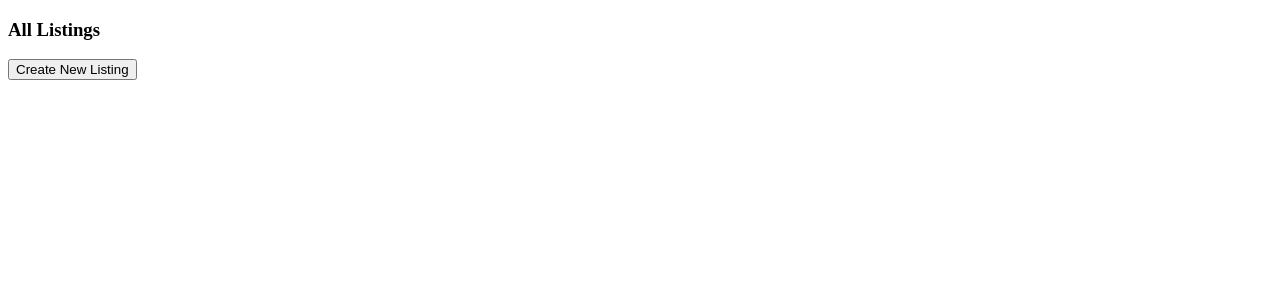
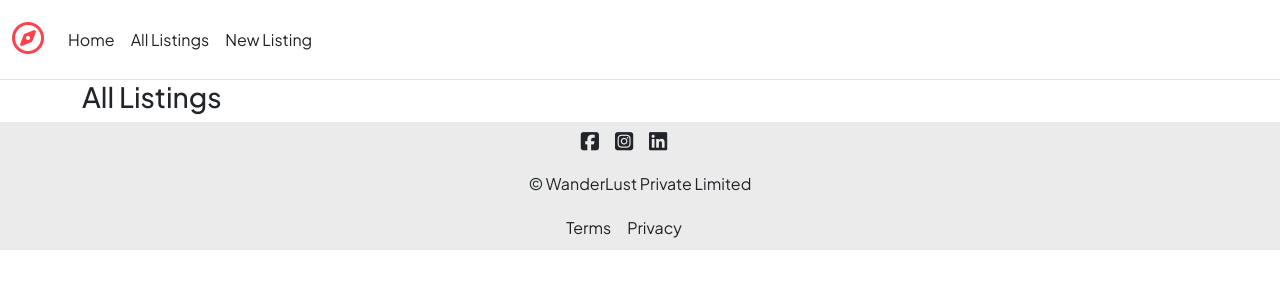
Before and after one commit to trpyyadav/AirBnb-WanderLust, a Node server app: page /listings in a window 1280 px wide. Shown: the top 300 px of the page. Run offline with Node 20, Linux system fonts and the light colour scheme; data that the repository does not hold is empty; some libraries are stand-ins or nearby versions.

Commit message:
Added Styles

```diff
--- a/app.js
+++ b/app.js
@@ -4,6 +4,7 @@ const path = require("path");
 const mongoose = require("mongoose");
 const Listing = require("./models/listing.js");
 const methodOverride = require("method-override");
+const ejsMate = require("ejs-mate");
 
 
 app.set("view engine", "ejs");
@@ -11,6 +12,7 @@ app.set("views", path.join(__dirname, "views"));
 app.use(express.static(path.join(__dirname, "public")));
 app.use(express.urlencoded({extended: true}));
 app.use(methodOverride("_method"));
+app.engine('ejs', ejsMate);
 
 
 main()
--- a/models/listing.js
+++ b/models/listing.js
@@ -9,8 +9,8 @@ const listingSchema = new Schema({
     description: String,
     image: {
         type: String,
-        default: "https://unsplash.com/photos/a-sandy-beach-with-palm-trees-and-water-isEwS4PsQSA",
-        set: (v) => v === "" ? "https://unsplash.com/photos/a-sandy-beach-with-palm-trees-and-water-isEwS4PsQSA" : v,
+        default: "https://images.unsplash.com/photo-1506744038136-46273834b3fb?q=80&w=2070&auto=format&fit=crop&ixlib=rb-4.0.3&ixid=M3wxMjA3fDB8MHxwaG90by1wYWdlfHx8fGVufDB8fHx8fA%3D%3D",
+        set: (v) => v === "" ? "https://images.unsplash.com/photo-1506744038136-46273834b3fb?q=80&w=2070&auto=format&fit=crop&ixlib=rb-4.0.3&ixid=M3wxMjA3fDB8MHxwaG90by1wYWdlfHx8fGVufDB8fHx8fA%3D%3D" : v,
     },
     price: Number,
     location: String,
--- a/package.json
+++ b/package.json
@@ -1,6 +1,7 @@
 {
   "dependencies": {
     "ejs": "^3.1.10",
+    "ejs-mate": "^4.0.0",
     "express": "^4.19.2",
     "method-override": "^3.0.0",
     "mongoose": "^8.5.1"
--- /dev/null
+++ b/public/css/style.css
@@ -0,0 +1,89 @@
+body {
+    font-family: "Plus Jakarta Sans", sans-serif !important;
+}
+
+.navbar {
+    height: 5rem;
+    background-color: white;
+}
+
+.nav-link {
+    color: #222222 !important;
+}
+
+.fa-compass {
+    color: #fe424d;
+    font-size: 2rem;
+}
+
+.f-info-socials, .f-info-links {
+    width: 100%;
+    display: flex;
+    justify-content: center;
+    align-items: center;
+    margin-right: 1rem;
+
+}
+
+.f-info-socials i {
+    margin-right: 1rem;
+    font-size: 1.3rem;
+}
+
+.f-info-links a {
+    text-decoration: none;
+    color: #222222;
+    margin-right: 1rem;
+}
+
+.f-info-links a:hover {
+    text-decoration: underline;
+}
+
+.f-brand {
+    display: flex;
+    align-items: center;
+}
+
+.f-info {
+    background-color: #ebebeb;
+    height: 8rem;
+    display: flex;
+    flex-wrap: wrap;
+    justify-content: center;
+}
+
+.card {
+    border: none !important;
+    margin: 0 !important;
+}
+
+.card-body {
+    margin: 0 !important;
+    padding: 0 !important;
+    margin-bottom: 2rem !important;
+
+}
+
+.card-img-top {
+    border-radius: 1rem !important;
+    width: 100% !important;
+    object-fit: cover !important;
+}
+
+.card-text p {
+    font-weight: 400;
+}
+
+.listing-link {
+    text-decoration: none;
+}
+
+.card-img-overlay {
+    opacity: 0;
+}
+
+.card-img-overlay:hover {
+    opacity: 0.2;
+    background-color: white;
+}
--- /dev/null
+++ b/views/includes/footer.ejs
@@ -0,0 +1,16 @@
+<footer>
+    <div class="f-info">
+        <div class="f-info-socials">
+            <i class="fa-brands fa-square-facebook"></i>
+            <i class="fa-brands fa-square-instagram"></i>
+            <i class="fa-brands fa-linkedin"></i>
+        </div>
+
+        <div class="f-brand"> &copy; WanderLust Private Limited</div>
+
+        <div class="f-info-links">
+            <a href="/terms">Terms</a>
+            <a href="/privacy">Privacy</a>
+        </div>
+    </div>
+</footer>
--- /dev/null
+++ b/views/includes/navbar.ejs
@@ -0,0 +1,15 @@
+<nav class="navbar navbar-expand-md bg-body-light border-bottom sticky-top">
+    <div class="container-fluid">
+      <a class="navbar-brand" href="/listings"><i class="fa-regular fa-compass"></i></i></a>
+      <button class="navbar-toggler" type="button" data-bs-toggle="collapse" data-bs-target="#navbarNavAltMarkup" aria-controls="navbarNavAltMarkup" aria-expanded="false" aria-label="Toggle navigation">
+        <span class="navbar-toggler-icon"></span>
+      </button>
+      <div class="collapse navbar-collapse" id="navbarNavAltMarkup">
+        <div class="navbar-nav">
+          <a class="nav-link " aria-current="page" href="/">Home</a>
+          <a class="nav-link" href="/listings">All Listings</a>
+          <a class="nav-link" href="/listings/new">New Listing</a>
+        </div>
+      </div>
+    </div>
+  </nav>
--- /dev/null
+++ b/views/layouts/boilerplate.ejs
@@ -0,0 +1,22 @@
+<!DOCTYPE html>
+<html lang="en">
+<head>
+    <meta charset="UTF-8">
+    <meta name="viewport" content="width=device-width, initial-scale=1.0">
+    <title>WanderLust</title>
+    <link rel="stylesheet" href="/css/style.css">
+    <link href="https://cdn.jsdelivr.net/npm/bootstrap@5.3.3/dist/css/bootstrap.min.css" rel="stylesheet"
+    integrity="sha384-QWTKZyjpPEjISv5WaRU9OFeRpok6YctnYmDr5pNlyT2bRjXh0JMhjY6hW+ALEwIH" crossorigin="anonymous">
+    <link rel="stylesheet" href="https://cdnjs.cloudflare.com/ajax/libs/font-awesome/6.6.0/css/all.min.css" integrity="sha512-Kc323vGBEqzTmouAECnVceyQqyqdsSiqLQISBL29aUW4U/M7pSPA/gEUZQqv1cwx4OnYxTxve5UMg5GT6L4JJg=="
+    crossorigin="anonymous" referrerpolicy="no-referrer" />
+    <link rel="preconnect" href="https://fonts.googleapis.com">
+    <link rel="preconnect" href="https://fonts.gstatic.com" crossorigin>
+    <link href="https://fonts.googleapis.com/css2?family=Plus+Jakarta+Sans:ital,wght@0,200..800;1,200..800&display=swap" rel="stylesheet">
+</head>
+<body>
+    <%- include("../includes/navbar.ejs") %>
+    <div class="container"><%- body %></div>
+    <%- include("../includes/footer.ejs") %>
+    <script src="https://cdn.jsdelivr.net/npm/bootstrap@5.3.3/dist/js/bootstrap.bundle.min.js" integrity="sha384-YvpcrYf0tY3lHB60NNkmXc5s9fDVZLESaAA55NDzOxhy9GkcIdslK1eN7N6jIeHz" crossorigin="anonymous"></script>
+</body>
+</html>
--- a/views/listings/index.ejs
+++ b/views/listings/index.ejs
@@ -1,19 +1,24 @@
-<!DOCTYPE html>
-<html lang="en">
-<head>
-    <meta charset="UTF-8">
-    <meta name="viewport" content="width=device-width, initial-scale=1.0">
-    <title>WanderLust</title>
-</head>
+<% layout('/layouts/boilerplate') -%>
 <body>
     <h3>All Listings</h3>
-    <form method="get" action="/listings/new">
+    <!-- <form method="get" action="/listings/new">
         <button>Create New Listing</button>
-    </form>
-    <ul>
+    </form> -->
+    <div class="row row-cols-lg-3 row-cols-md-2 row-cols-sm-1">
         <% for(listing of allListings) { %>
-            <li><a href="/listings/<%= listing._id %>"><%= listing.title %></a></li>
-        <% } %>
-    </ul>
+            <a href="/listings/<%= listing._id %>" class="listing-link">
+            <div class="card col">
+                <img src="<%= listing.image %>" class="card-img-top" alt="Listing_Image" style="height: 20rem;">
+                <div class="card-img-overlay">
+                  </div>
+                <div class="card-body">
+                  <p class="card-text">
+                    <b><%= listing.title %> </b><br>
+                    &#x20B9 <%= listing.price.toLocaleString("en-IN") %> /night
+                  </p>
+                </div>
+              </div>
+            </a>
+              <% } %>
+    </div>
 </body>
-</html>
```
Also changed, not shown: views/listings/edit.ejs (+1 -8 lines), views/listings/new.ejs (+1 -8 lines), views/listings/show.ejs (+1 -8 lines), 1 other file.
